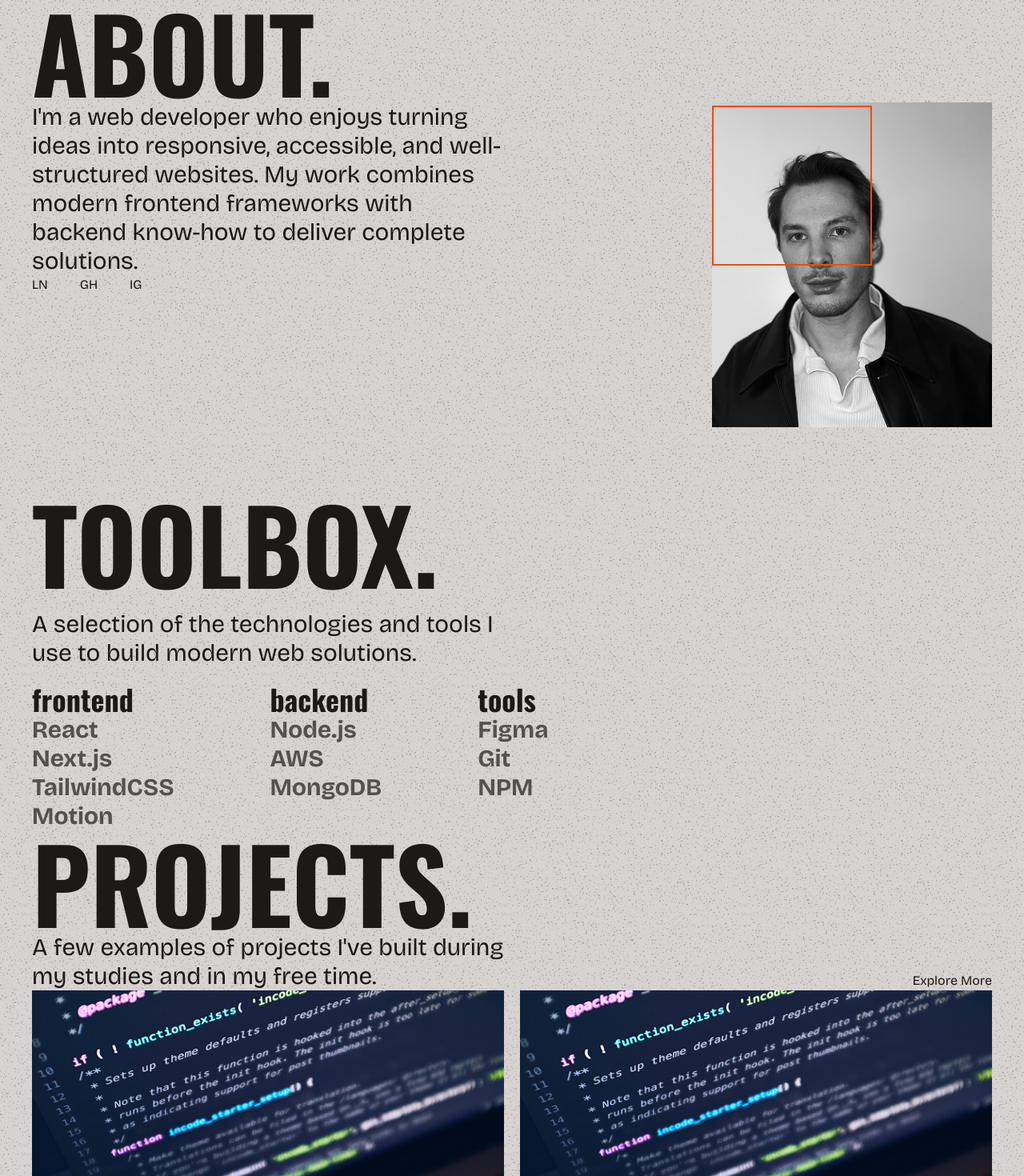
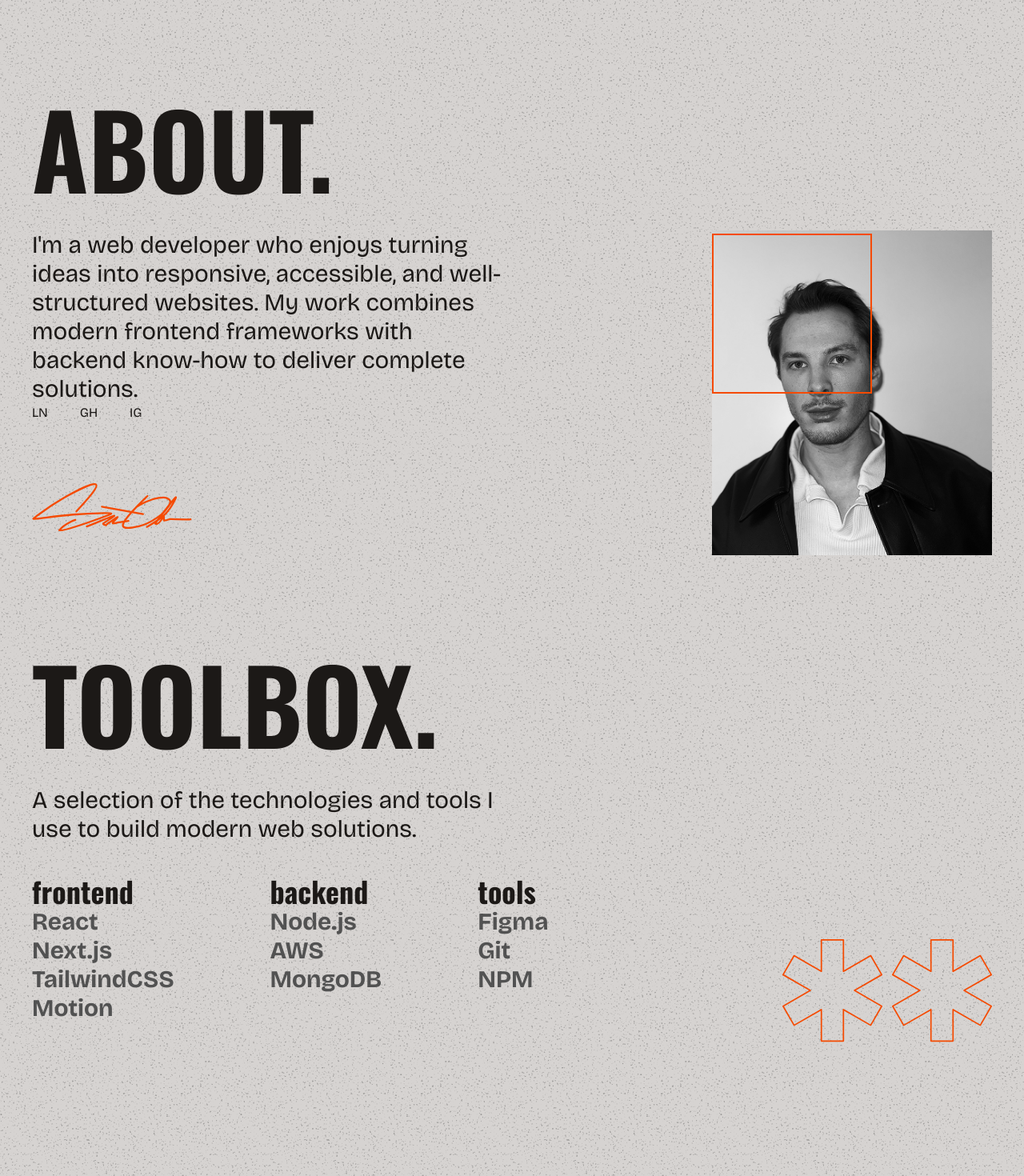
Before and after one commit to scmo-1/portfolio, a Next.js app: page / in a window 1280 px wide. Shown: the part 800-2270 px from the top of the page at 80% size. Built offline with nearby package versions, Linux system fonts and the light colour scheme.

Commit message:
add floating assets

```diff
--- a/src/components/about/AboutSection.jsx
+++ b/src/components/about/AboutSection.jsx
@@ -1,12 +1,14 @@
 import React from "react";
 import Image from "next/image";
+import Signature from "@/assets/signature.svg";
+import Star from "@/assets/Star.svg";
 
 function AboutSection() {
   return (
-    <section className="">
+    <section className="mt-30">
       <h2 className="text-9xl"> ABOUT.</h2>
-      <div className="flex justify-between">
-        <article className="w-1/2">
+      <div className="mt-10 flex justify-between">
+        <article className="flex w-1/2 flex-col">
           <p className="text-3xl">
             I'm a web developer who enjoys turning ideas into responsive,
             accessible, and well-structured websites. My work combines modern
@@ -24,6 +26,7 @@ function AboutSection() {
               <a href="#">IG</a>
             </li>
           </ul>
+          <Signature className="mt-auto h-30 w-50 text-orange-600" />
         </article>
         <div className="relative">
           <Image
@@ -36,7 +39,7 @@ function AboutSection() {
           <span className="absolute top-1 z-1 h-50 w-50 border-2 border-orange-600"></span>
         </div>
       </div>
-      <div className="mt-20 flex flex-col gap-5">
+      <div className="mt-30 flex flex-col gap-10">
         <h2 className="text-9xl">TOOLBOX.</h2>
         <p className="w-1/2 text-3xl">
           A selection of the technologies and tools I use to build modern web
@@ -62,6 +65,10 @@ function AboutSection() {
             <li>Git</li>
             <li>NPM</li>
           </ul>
+          <div className="ms-auto mt-20 flex gap-3 self-end">
+            <Star className="text-orange-600" />
+            <Star className="text-orange-600" />
+          </div>
         </div>
       </div>
     </section>
--- a/src/components/projects/ProjectsSection.jsx
+++ b/src/components/projects/ProjectsSection.jsx
@@ -3,7 +3,7 @@ import ProjectCard from "../ui/ProjectCard";
 
 function ProjectsSection() {
   return (
-    <section className="mb-20">
+    <section className="mt-40 mb-20 flex flex-col gap-10">
       <h2 className="text-9xl">PROJECTS.</h2>
       <div className="flex w-full justify-between">
         <p className="w-1/2 text-3xl">
```
Also changed, not shown: src/assets/Star.svg (added), src/assets/signature.svg (added).
